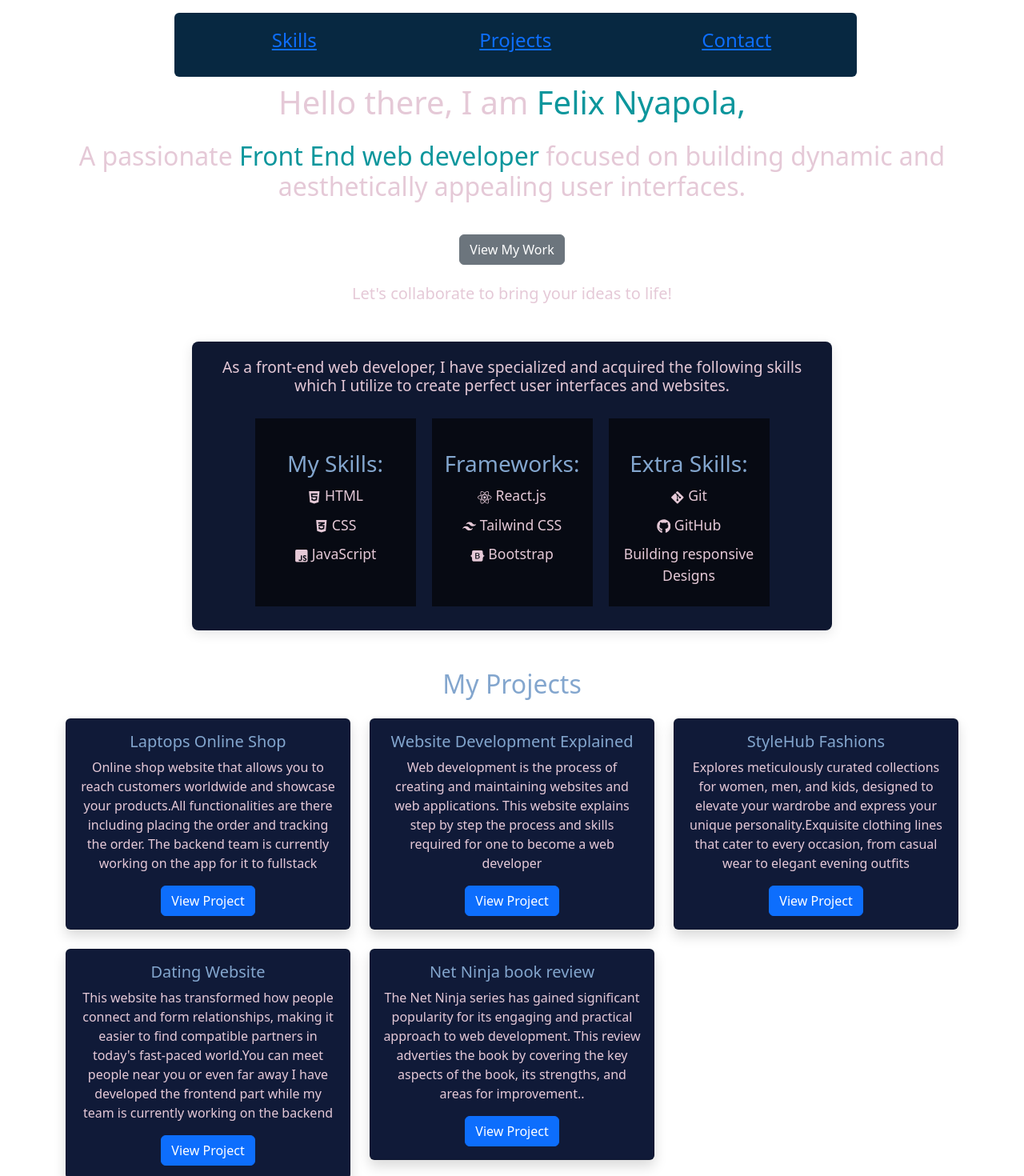
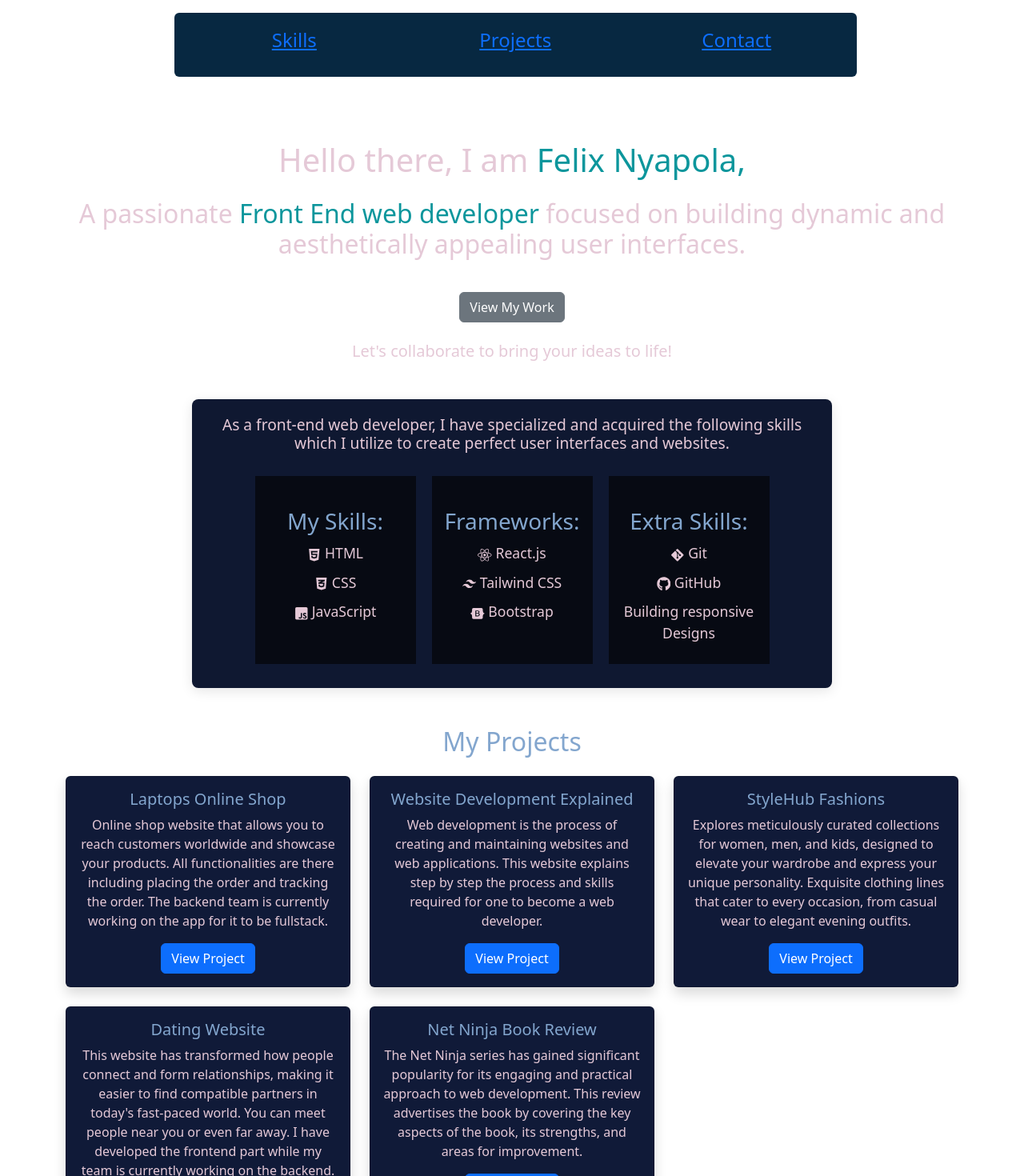
Before and after one commit to nyapo1/ReactPortolio, a React (Vite) app: page / in a window 1280 px wide. Shown: the top 1470 px of the page at 80% size. Built offline with nearby package versions, Linux system fonts and the light colour scheme.

Commit message:
Add on scroll animations

```diff
--- a/src/components/Contact.jsx
+++ b/src/components/Contact.jsx
@@ -1,35 +1,66 @@
-import React from 'react';
-import '../styles/Contact.css'
+import React, { useEffect, useRef, useState } from 'react';
+import '../styles/Contact.css';
 import { FaEnvelope, FaUser } from 'react-icons/fa';
-
+import { motion } from 'framer-motion';
 
 const Contact = () => {
+  const [isVisible, setIsVisible] = useState(false);
+  const contactRef = useRef(null);
+
+  useEffect(() => {
+    const observer = new IntersectionObserver((entries) => {
+      entries.forEach(entry => {
+        if (entry.isIntersecting) {
+          setIsVisible(true);
+        } else {
+          setIsVisible(false); // Reset visibility when out of view
+        }
+      });
+    }, {
+      threshold: 0.3, // Adjust as needed
+    });
+
+    if (contactRef.current) {
+      observer.observe(contactRef.current);
+    }
+
+    return () => {
+      if (contactRef.current) {
+        observer.unobserve(contactRef.current);
+      }
+    };
+  }, []);
+
   return (
-    <div className="container my-5">
+    <motion.div
+    initial={{ opacity: 0, y: 30 }} // Start with opacity 0 and slightly down
+    animate={{ opacity: isVisible ? 1 : 0, y: isVisible ? 0 : 30 }}
+    transition={{ duration: 1.2 }}
+    className="container my-5" ref={contactRef}
+  >
       <h2 className="text-center mb-4 contact-title">Contact Me</h2>
+
         <div className="row">
           <div className="col-md-8 offset-md-2">
             <form>
               <div className="form-group my-2">
-
                 <div className="input-group bg-secondary">
                   <span className="input-group-text">
-              <label htmlFor="name" className="form-label"><FaUser/> Name:</label>
+                    <label htmlFor="name" className="form-label"><FaUser /> Name:</label>
                   </span>
                   <input
                     type="text"
                     id="name"
-                className="form-control "
+                    className="form-control"
                     placeholder="e.g. Mario Irene"
                     required
                   />
                 </div>
               </div>
               <div className="form-group my-4">
-
                 <div className="input-group">
                   <span className="input-group-text">
-              <label htmlFor="email" className="form-label"><FaEnvelope/> Email:</label>
+                    <label htmlFor="email" className="form-label"><FaEnvelope /> Email:</label>
                   </span>
                   <input
                     type="email"
@@ -40,7 +71,6 @@ const Contact = () => {
                   />
                 </div>
               </div>
-
               <div className="form-group">
                 <textarea className="form-control" id="message" rows="4" placeholder="Your message" required></textarea>
               </div>
@@ -48,7 +78,7 @@ const Contact = () => {
             </form>
           </div>
         </div>
-    </div>
+      </motion.div>
   );
 };
 
--- a/src/components/Hero.jsx
+++ b/src/components/Hero.jsx
@@ -44,7 +44,7 @@ const Hero = () => {
 
   return (
     <motion.div
-      className='pt-4 text-center mt-5'
+      className='pt-4 text-center hero-container'
       ref={ref}
       initial='hidden'
       animate={isVisible ? 'visible' : 'hidden'}
--- a/src/components/Navbar.jsx
+++ b/src/components/Navbar.jsx
@@ -8,7 +8,7 @@ const Navbars = () => {
   useEffect(() => {
     const handleScroll = () => {
       // Check if the scroll position is greater than 100vh (100 pixels)
-      if (window.scrollY > window.innerHeight) {
+      if (window.scrollY > window.innerHeight*0.7) {
         setIsVisible(false);
       } else {
         setIsVisible(true);
--- a/src/components/Projects.jsx
+++ b/src/components/Projects.jsx
@@ -1,4 +1,4 @@
-import React from 'react';
+import React, { useEffect, useRef, useState } from 'react';
 import { motion } from 'framer-motion';
 import '../styles/Project.css';
 
@@ -6,58 +6,89 @@ const projects = [
   {
     id: 1,
     title: 'Laptops Online Shop',
-    description: 'Online shop website  that allows you to reach customers worldwide and showcase your products.All functionalities are there including placing the order and tracking the order. The backend team is currently working on the app for it to fullstack',
-    link:'https://kepler-laptops.vercel.app'
+    description: 'Online shop website that allows you to reach customers worldwide and showcase your products. All functionalities are there including placing the order and tracking the order. The backend team is currently working on the app for it to be fullstack.',
+    link: 'https://kepler-laptops.vercel.app'
   },
   {
     id: 2,
-    title: 'Website  Development Explained',
-    description: ' Web development is the process of creating and maintaining websites and web applications. This website explains step by step the process and skills required for one to become a web developer',
-    link:'https://topics-six.vercel.app'
+    title: 'Website Development Explained',
+    description: 'Web development is the process of creating and maintaining websites and web applications. This website explains step by step the process and skills required for one to become a web developer.',
+    link: 'https://topics-six.vercel.app'
   },
   {
     id: 3,
     title: 'StyleHub Fashions',
-    description: 'Explores  meticulously curated collections for women, men, and kids, designed to elevate your wardrobe and express your unique personality.Exquisite clothing lines that cater to every occasion, from casual wear to elegant evening outfits',
-    link:'https://style-hub-pi.vercel.app'
+    description: 'Explores meticulously curated collections for women, men, and kids, designed to elevate your wardrobe and express your unique personality. Exquisite clothing lines that cater to every occasion, from casual wear to elegant evening outfits.',
+    link: 'https://style-hub-pi.vercel.app'
   },
   {
     id: 4,
     title: 'Dating Website',
-    description: "This  website has transformed how people connect and form relationships, making it easier to find compatible partners in today's fast-paced world.You can meet people near you or even far away I have developed the frontend part while my team  is currently working on the backend",
-    link:'https://cggals5.vercel.app'
+    description: "This website has transformed how people connect and form relationships, making it easier to find compatible partners in today's fast-paced world. You can meet people near you or even far away. I have developed the frontend part while my team is currently working on the backend.",
+    link: 'https://cggals5.vercel.app'
   },
   {
     id: 5,
-    title: 'Net Ninja book review',
-    description: 'The Net Ninja series has gained significant popularity for its engaging and practical approach to web development. This review adverties the book by  covering the key aspects of the book, its strengths, and areas for improvement..',
-    link:'https://net-ninja-book-fkef.vercel.app'
+    title: 'Net Ninja Book Review',
+    description: 'The Net Ninja series has gained significant popularity for its engaging and practical approach to web development. This review advertises the book by covering the key aspects of the book, its strengths, and areas for improvement.',
+    link: 'https://net-ninja-book-fkef.vercel.app'
   },
 ];
 
 const Projects = () => {
+  const [visible, setVisible] = useState(false);
+  const projectsRef = useRef(Array(projects.length).fill(null)); // Initialize an array with nulls
+
+  useEffect(() => {
+    const observer = new IntersectionObserver((entries) => {
+      entries.forEach(entry => {
+        if (entry.isIntersecting) {
+          setVisible(true);
+        } else {
+          setVisible(false); // Reset visibility when out of view
+        }
+      });
+    }, {
+      threshold: 0, // Adjust as needed
+    });
+
+    // Observe each project
+    projectsRef.current.forEach(ref => {
+      if (ref) observer.observe(ref);
+    });
+
+    return () => {
+      // Cleanup: unobserve each project
+      projectsRef.current.forEach(ref => {
+        if (ref) observer.unobserve(ref);
+      });
+    };
+  }, []);
+
   return (
     <div className="container my-5">
       <h2 className="text-center mb-4 project-title">My Projects</h2>
-      <div className="row">
-        {projects.map((project) => (
+      <motion.div className="row">
+        {projects.map((project, index) => (
           <motion.div
             key={project.id}
-            className="col-md-4 mb-4 "
+            ref={el => (projectsRef.current[index] = el)} // Assign ref to current element
+            className="col-md-4 mb-4"
             initial={{ opacity: 0, scale: 0.8 }}
-            animate={{ opacity: 1, scale: 1 }}
+            animate={visible ? { opacity: 1, scale: 1 } : { opacity: 0, scale: 0.8 }}
             transition={{ duration: 0.5 }}
+            whileHover={{ scale: 1.08 }} // Scale up on hover
           >
             <div className="card shadow">
               <div className="card-body align-content-center">
                 <h5 className="card-title">{project.title}</h5>
                 <p className="card-text">{project.description}</p>
-                <a href={project.link} className="btn btn-primary" target="_blank">View Project</a>
+                <a href={project.link} className="btn btn-primary" target="_blank" rel="noopener noreferrer">View Project</a>
               </div>
             </div>
           </motion.div>
         ))}
-      </div>
+      </motion.div>
     </div>
   );
 };
--- a/src/index.css
+++ b/src/index.css
@@ -101,3 +101,7 @@ a:hover {
 .view-btn:hover{
   filter: drop-shadow(6px 6px 7em #2f38e2aa);
 }
+
+.hero-container{
+  margin-top: 15vh;
+}
--- a/src/styles/Project.css
+++ b/src/styles/Project.css
@@ -3,9 +3,7 @@
   background-color: #101a38;
 }
 
-.card:hover {
-  transform: scale(1.05);
-}
+
 
 .project-title {
   margin-top: 30px;
```
Lines whose indentation alone changed are shown as unchanged.
